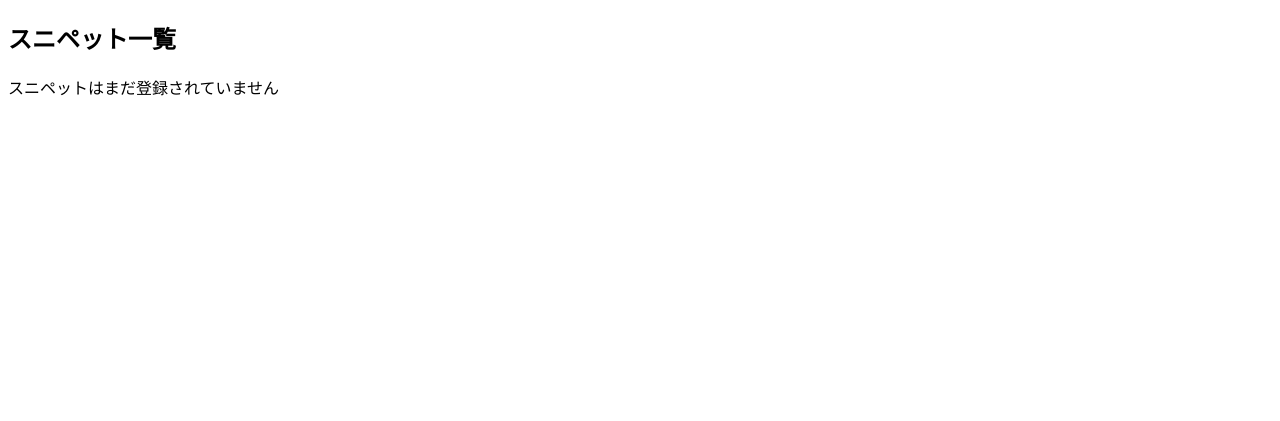
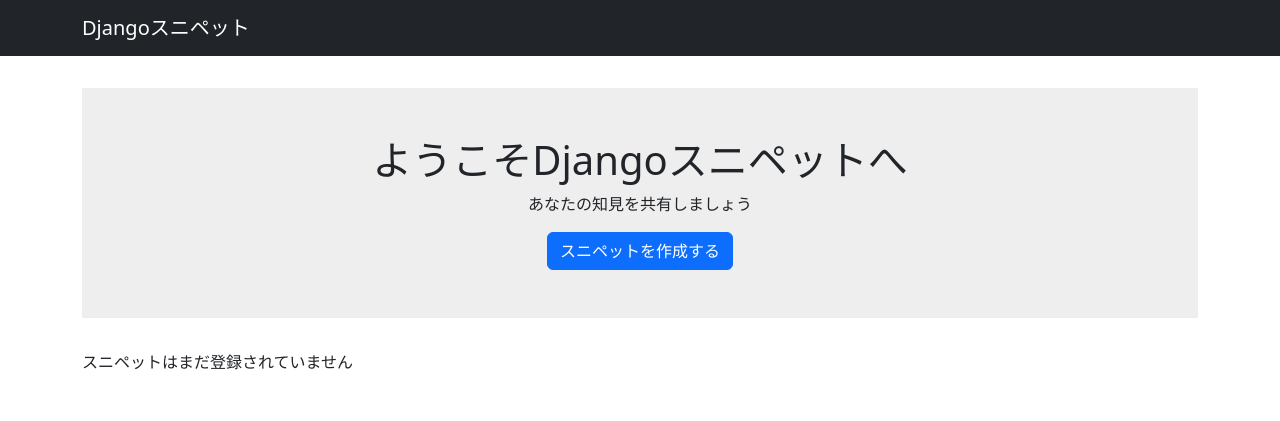
Before and after one commit to pl-pr-pm/django-sandbox, a Django app: page / in a window 1280 px wide. Shown: the top 421 px of the page. Run offline with Django 3.2, Linux system fonts and the light colour scheme; data that the repository does not hold is empty; some libraries are stand-ins or nearby versions.

Commit message:
デザインを整える

```diff
--- a/djangosnippets/djangosnippets/settings.py
+++ b/djangosnippets/djangosnippets/settings.py
@@ -39,7 +39,8 @@
     'django.contrib.sessions',
     'django.contrib.messages',
     'django.contrib.staticfiles',
-    'snippets.apps.SnippetsConfig'
+    'snippets.apps.SnippetsConfig',
+    'django_bootstrap5',
 ]
 
 MIDDLEWARE = [
--- /dev/null
+++ b/djangosnippets/snippets/static/snippets/css/style.css
@@ -0,0 +1,13 @@
+main {
+  padding: 2rem 0;
+}
+
+.welcome {
+  padding: 3rem 0;
+  margin-bottom: 2rem;
+  background-color: #eee;
+  align-items: center;
+  display: flex;
+  flex-direction: column;
+
+}
--- a/djangosnippets/snippets/templates/snippets/top.html
+++ b/djangosnippets/snippets/templates/snippets/top.html
@@ -1,13 +1,30 @@
+{% load static%} {% load django_bootstrap5 %}
 <!DOCTYPE html>
 <html lang="en">
   <head>
     <meta charset="UTF-8" />
     <title>Djangoスニペット</title>
+    <link rel="stylesheet" href="{% static 'snippets/css/style.css' %}" />
+    {%bootstrap_css %} {% bootstrap_javascript %}
   </head>
   <body>
-    <h2>スニペット一覧</h2>
+    <nav class="navbar navbar-expand flex-md-row navbar-dark bg-dark">
+      <div class="container justify-content-between">
+        <a href="/" class="navbar-brand">Djangoスニペット</a>
+      </div>
+    </nav>
+    <main>
+      <div class="container">
+        <div class="welcome">
+          <h1 class="title">ようこそDjangoスニペットへ</h1>
+          <p class="subtitle">あなたの知見を共有しましょう</p>
+          <a class="btn btn-primary" href="{% url 'snippet_new' %}"
+            >スニペットを作成する</a
+          >
+        </div>
+
         {% if snippets %}
-    <table class="title">
+        <table class="table">
           <thead>
             <tr>
               <th>投稿者</th>
@@ -20,11 +37,7 @@
             <tr>
               <th>{{snippet.created_by.username}}</th>
               <th>{{snippet.created_at}}</th>
-          <th>
-            <a href="{% url 'snippet_detail' snippet.id %}"
-              >{{snippet.title}}</a
-            >
-          </th>
+              <th>{{snippet.title}}</th>
             </tr>
             {% endfor %}
           </tbody>
@@ -32,5 +45,7 @@
         {% else %}
         <p>スニペットはまだ登録されていません</p>
         {% endif %}
+      </div>
+    </main>
   </body>
 </html>
```
Lines whose indentation alone changed are shown as unchanged.
